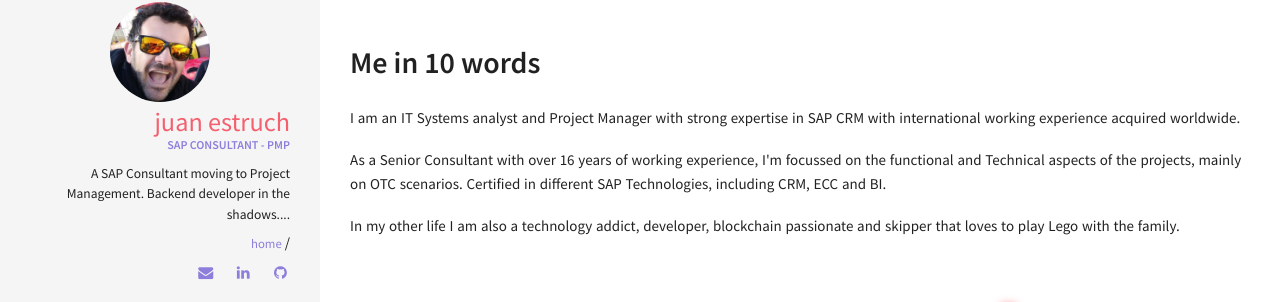
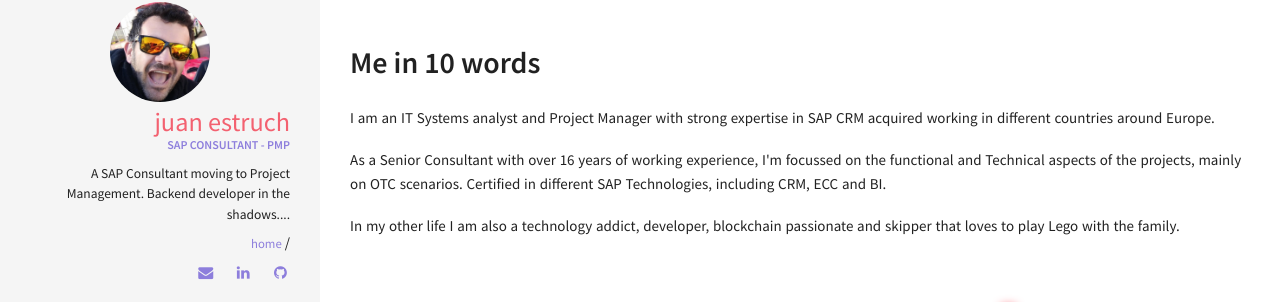
Before and after one commit to jnestruch/jnestruch.github.io, a Jekyll site: the page built from index.html, in a window 1280 px wide. Shown: the part 271-573 px from the top of the page. Built offline with Jekyll 4.4.1, drawn with Linux system fonts in a browser that asks for light colours.

```diff
--- a/_config.yml
+++ b/_config.yml
@@ -7,7 +7,7 @@ title: Juan Estruch
 email: jnestruch@gmail.com
 description: A simple personal page powered by jekyll.
 #url: https://jnestruch.github.io/ # the base hostname & protocol for your site
-url: "https://jnestruch.github.io/"
+url: "https://jnestruch.com/"
 keywords: ["Programming", "SAP", "Python","Trading"]
 
 #
--- a/index.html
+++ b/index.html
@@ -8,7 +8,7 @@ permalink: /
 <h1><span data-i18n="skills.my_skills">Me in 10 words</span></h1>
 
 <div>
-	<p>I am an IT Systems analyst and Project Manager with strong expertise in SAP CRM with international working experience acquired worldwide.
+	<p>I am an IT Systems analyst and Project Manager with strong expertise in SAP CRM acquired working in different countries around Europe.
 
     <p>As a Senior Consultant with over 16 years of working experience, I'm focussed on the functional and Technical aspects of the projects, mainly on OTC scenarios. Certified in different SAP Technologies, including CRM, ECC and BI.
 
```
